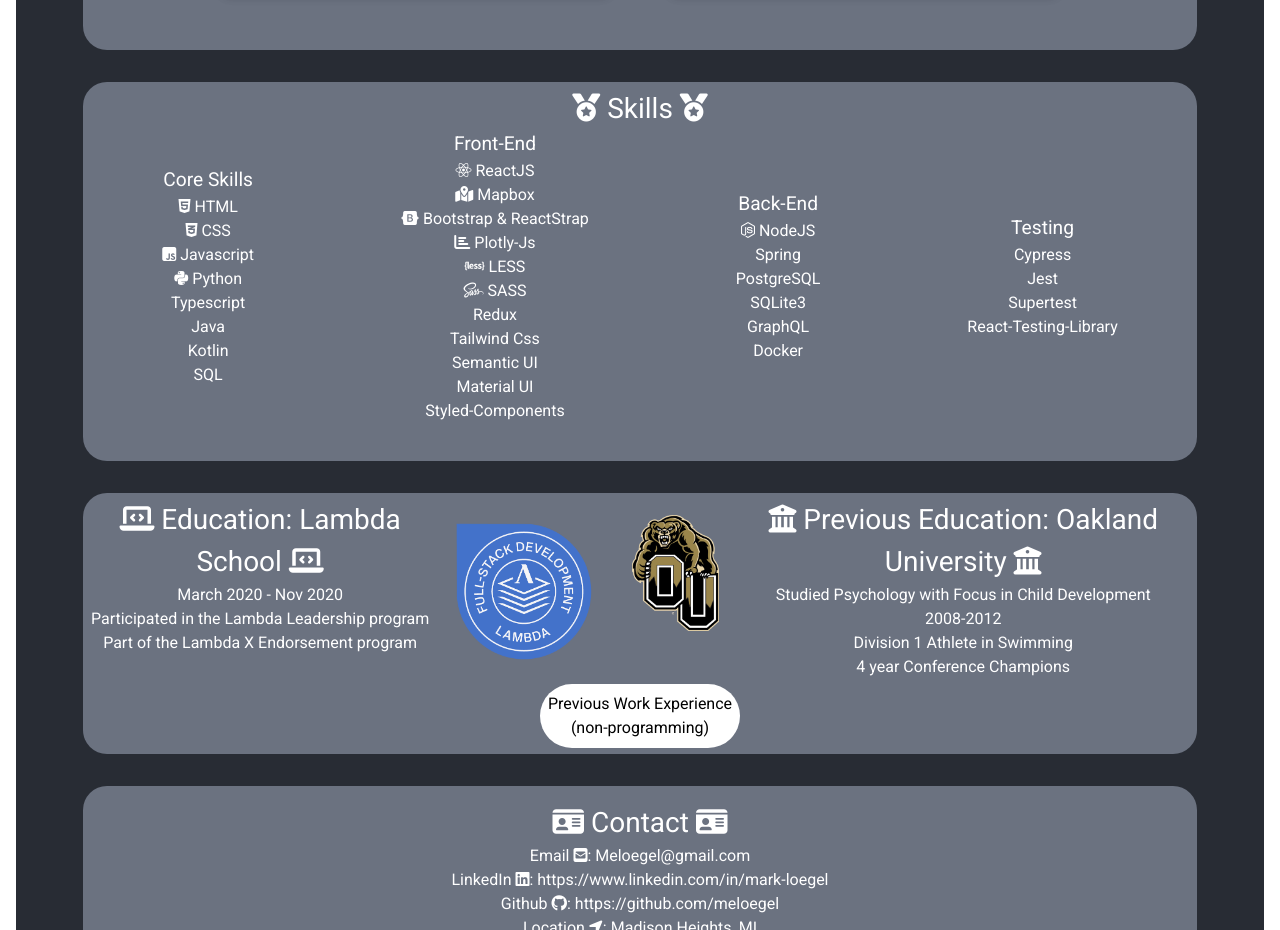
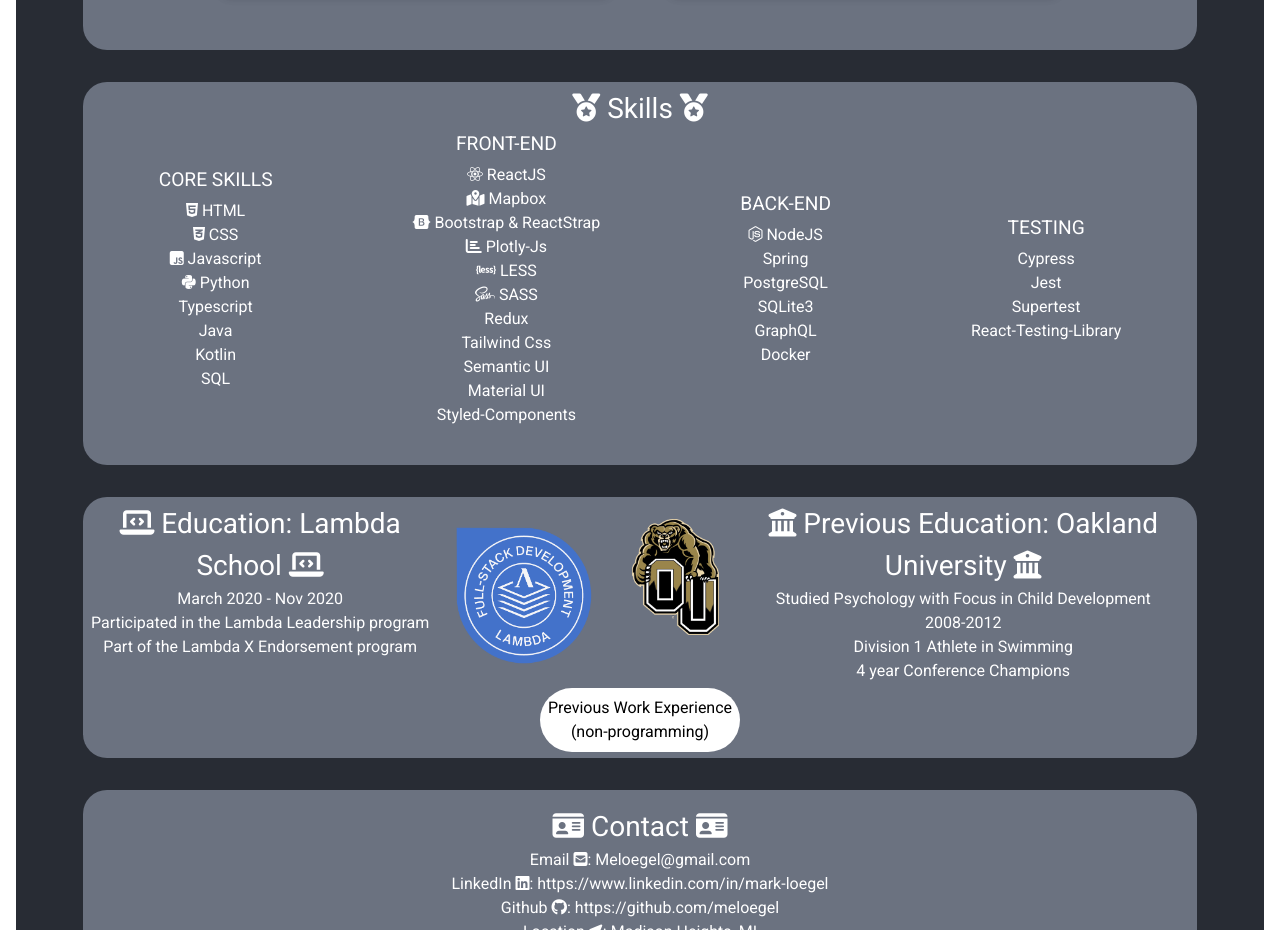
Before and after one commit to meloegel/portfolio, a React (Create React App) app: page / in a window 1280 px wide. Shown: the part 4600-5530 px from the top of the page. Built offline with nearby package versions, Linux system fonts and the light colour scheme.

Commit message:
updated skills section

```diff
--- a/src/components/skills.js
+++ b/src/components/skills.js
@@ -6,15 +6,15 @@
     return (
         <div className="w-full text-center mb-1.5">
             <div className='hvr-grow relative bg-gray-500 p-1.5 rounded-3xl text-left mx-auto my-8 w-11/12'>
-                <h3 ><i class="fas fa-medal"/> Skills <i class="fas fa-medal"/></h3>
+                <h3 ><i class="fas fa-medal" /> Skills <i class="fas fa-medal" /></h3>
                 <div className="flex mb-8 flex-col md:flex-row">
                     <div className="m-auto text-white text-center p-1 md:p-0 ">
                         <ul>
-                            <h4>Core Skills</h4>
-                            <li><i className="fab fa-html5"/> HTML</li>
-                            <li><i className="fab fa-css3-alt"/> CSS</li>
-                            <li><i className="fab fa-js-square"/> Javascript</li>
-                            <li><i className="fab fa-python"/> Python</li>
+                            <h4 className='mb-1'>CORE SKILLS</h4>
+                            <li><i className="fab fa-html5" /> HTML</li>
+                            <li><i className="fab fa-css3-alt" /> CSS</li>
+                            <li><i className="fab fa-js-square" /> Javascript</li>
+                            <li><i className="fab fa-python" /> Python</li>
                             <li>Typescript</li>
                             <li>Java</li>
                             <li>Kotlin</li>
@@ -23,13 +23,13 @@
                     </div>
                     <div className="m-auto text-white text-center p-1 md:p-0 ">
                         <ul>
-                            <h4>Front-End</h4>
-                            <li><i className="fab fa-react"/> ReactJS</li>
-                            <li><i class="fas fa-map-marked-alt"/> Mapbox</li>
-                            <li><i className="fab fa-bootstrap"/> Bootstrap & ReactStrap</li>
-                            <li><i class="fas fa-chart-bar"/> Plotly-Js</li>
-                            <li><i className="fab fa-less"/> LESS</li>
-                            <li><i class="fab fa-sass"/> SASS</li>
+                            <h4 className='mb-1'>FRONT-END</h4>
+                            <li><i className="fab fa-react" /> ReactJS</li>
+                            <li><i class="fas fa-map-marked-alt" /> Mapbox</li>
+                            <li><i className="fab fa-bootstrap" /> Bootstrap & ReactStrap</li>
+                            <li><i class="fas fa-chart-bar" /> Plotly-Js</li>
+                            <li><i className="fab fa-less" /> LESS</li>
+                            <li><i class="fab fa-sass" /> SASS</li>
                             <li>Redux</li>
                             <li>Tailwind Css</li>
                             <li>Semantic UI</li>
@@ -39,8 +39,8 @@
                     </div>
                     <div className="m-auto text-white text-center p-1 md:p-0 ">
                         <ul>
-                            <h4>Back-End</h4>
-                            <li><i className="fab fa-node-js"/> NodeJS</li>
+                            <h4 className='mb-1'>BACK-END</h4>
+                            <li><i className="fab fa-node-js" /> NodeJS</li>
                             <li>Spring</li>
                             <li>PostgreSQL</li>
                             <li>SQLite3</li>
@@ -50,7 +50,7 @@
                     </div>
                     <div className="m-auto text-white text-center p-1 md:p-0 ">
                         <ul>
-                            <h4>Testing</h4>
+                            <h4 className='mb-1'>TESTING</h4>
                             <li>Cypress</li>
                             <li>Jest</li>
                             <li>Supertest</li>
```
